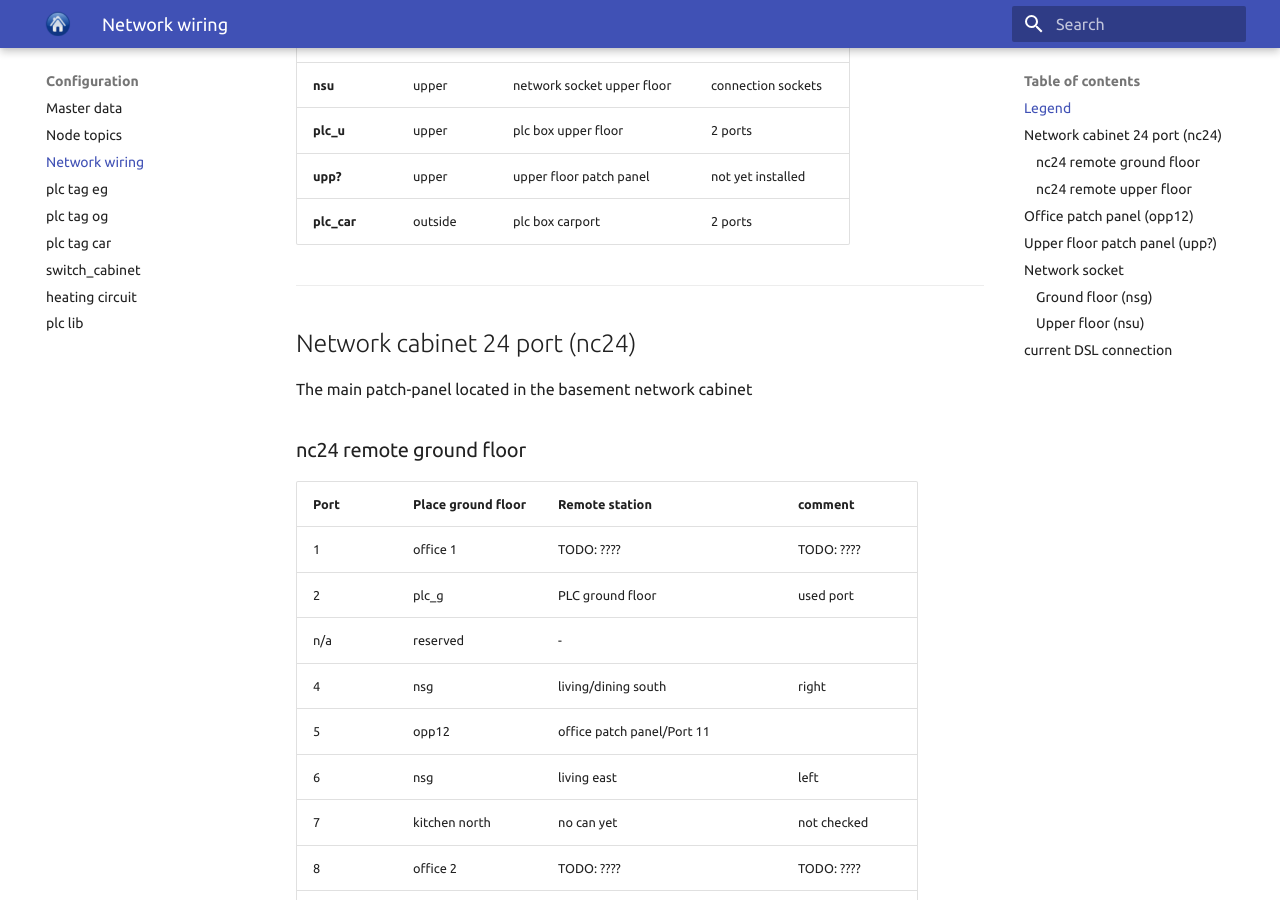
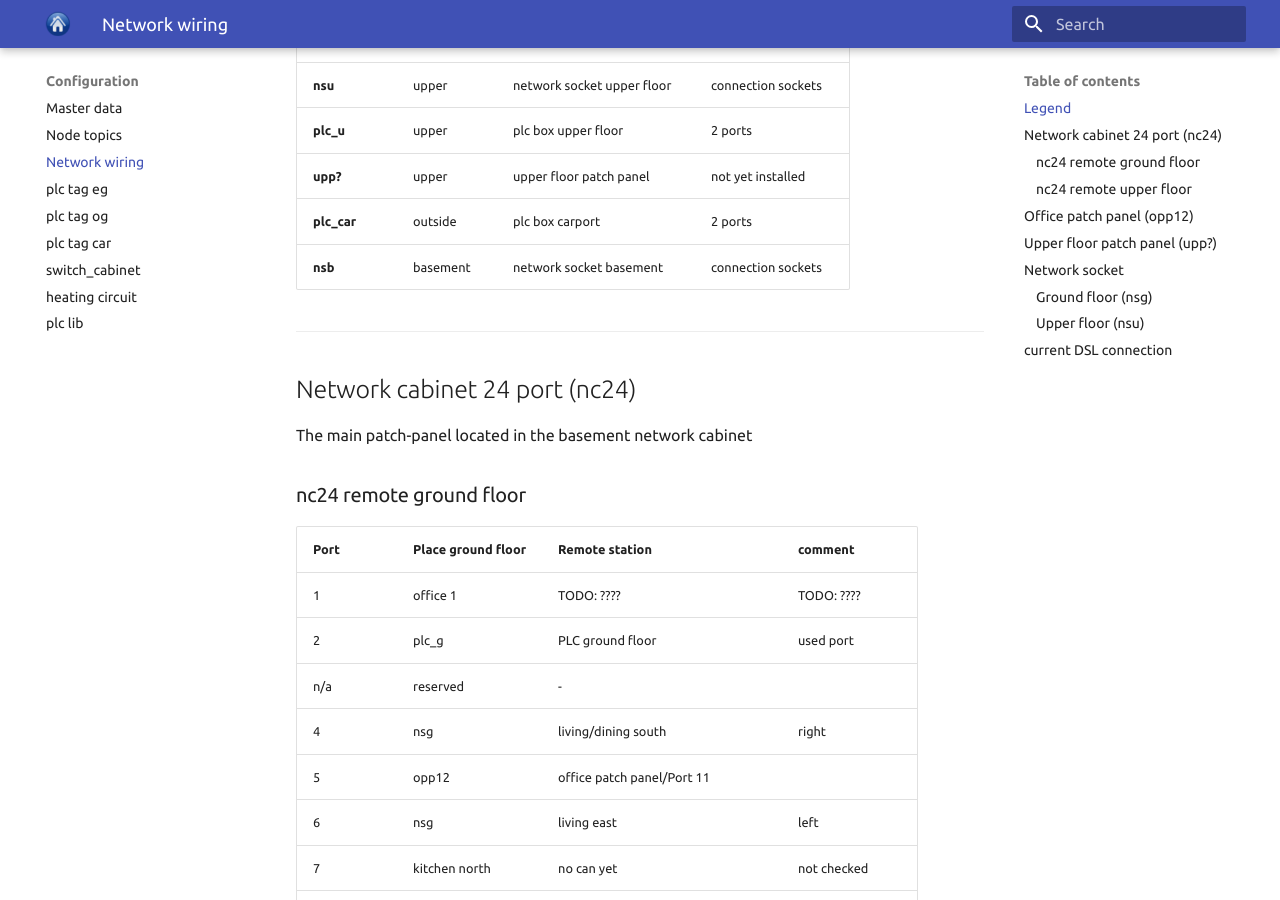
Before and after one commit to alexkratzer/autohomestack, an MkDocs documentation site: the page built from docs/mds/network_wiring.md, in a window 1280 px wide and 900 px high, scrolled down 444 px. Built offline with MkDocs 1.6.1 and Material for MkDocs 9.7.7, drawn with Linux system fonts in a browser that asks for light colours; some of the changed text lies outside the part shown.

Commit message:
docs: network_wiring add connection socket

```diff
--- a/docs/mds/network_wiring.md
+++ b/docs/mds/network_wiring.md
@@ -12,6 +12,7 @@ Short|Floor|Place|Description
 **plc_u**|upper|plc box upper floor|2 ports
 **upp?**|upper|upper floor patch panel|not yet installed
 **plc_car**|outside|plc box carport|2 ports
+**nsb**|basement|network socket basement|connection sockets
 
 * * *
 <div style="page-break-after: always; break-after: page;"></div>
@@ -55,7 +56,7 @@ n/a|reserved|-
 n/a|reserved|-
 21|nsu|child-east west|right
 22|plc_car|PLC carport|
-n/a|reserved|-
+23|nsb|basement hobby-west|1Port wall
 n/a|reserved|-
 
 * * *
```
